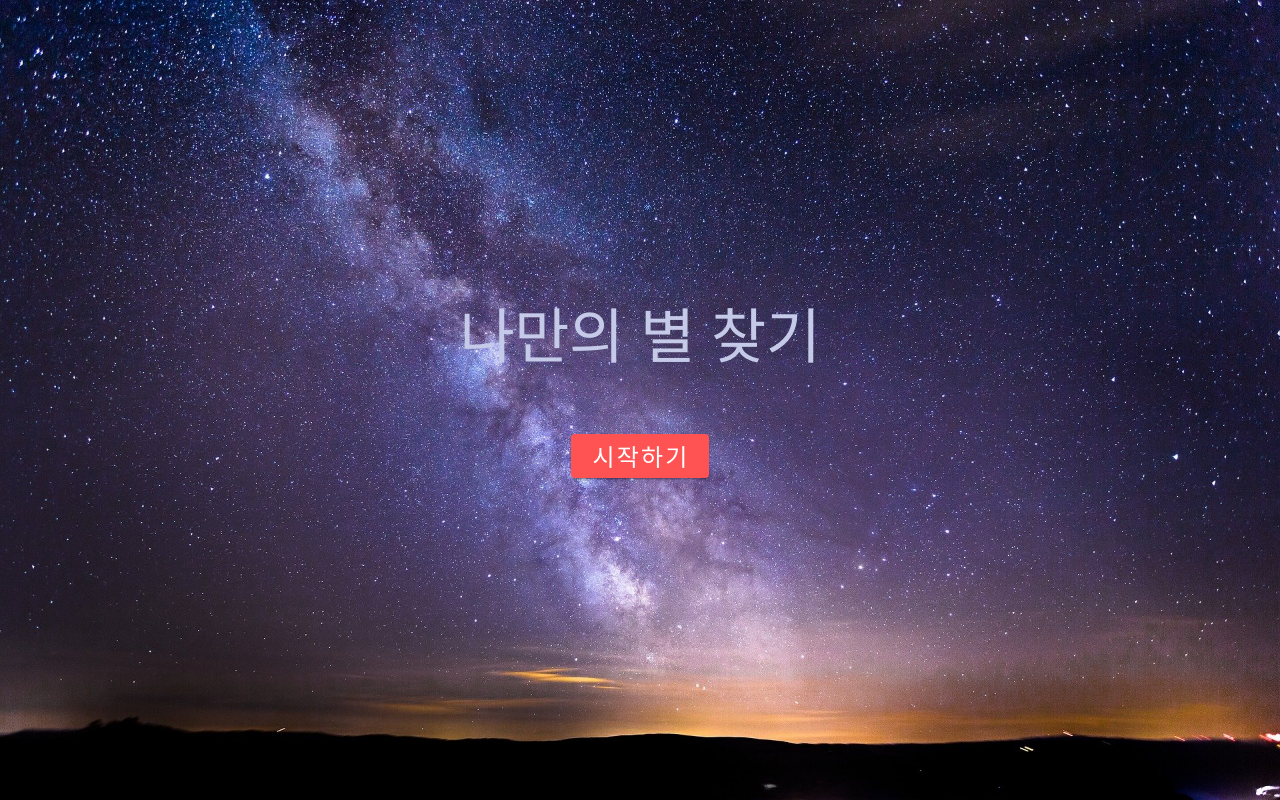
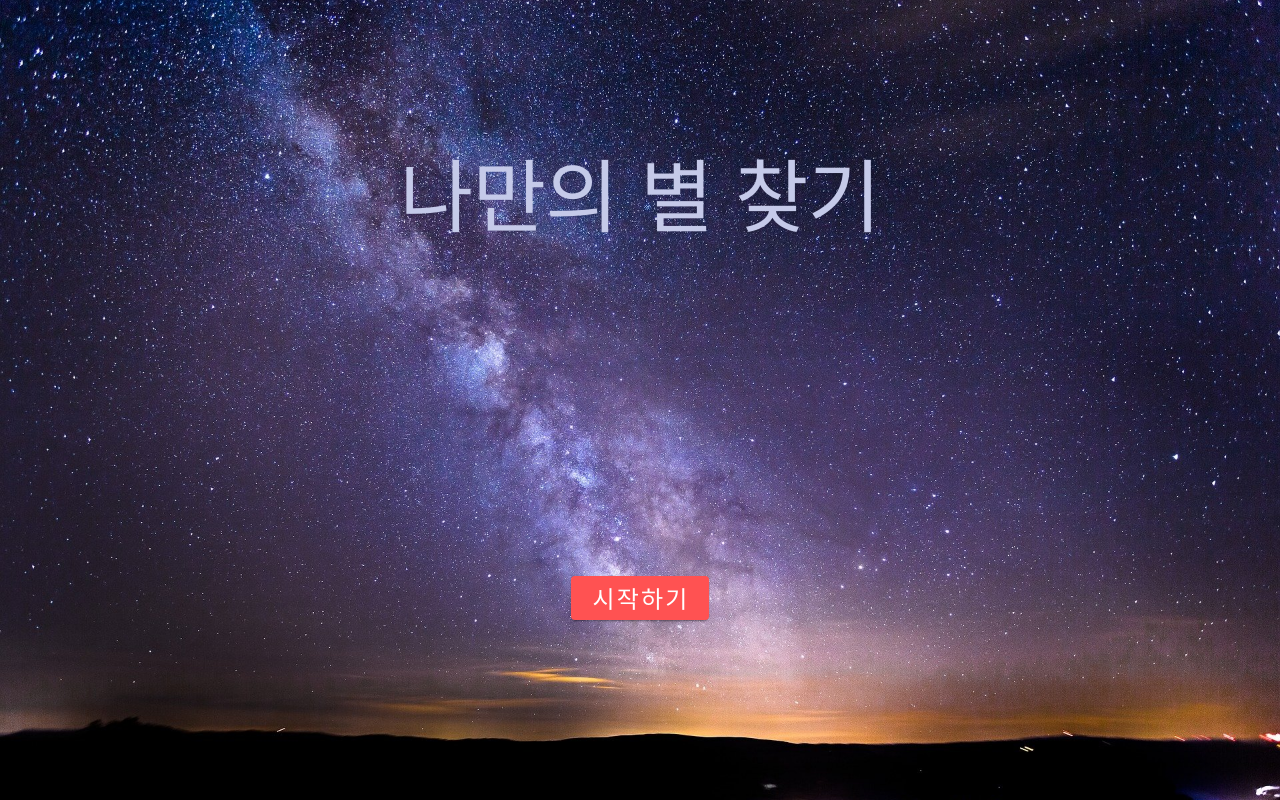
Before and after one commit to CRISPYTYPER/myStar, a Vue app: page / in a window 1280 px wide. Built offline with nearby package versions, Linux system fonts and the light colour scheme.

Commit message:
aligned the button at the end

```diff
--- a/src/components/Intro.vue
+++ b/src/components/Intro.vue
@@ -1,11 +1,13 @@
 <template>
   <v-container fill-height>
     <v-row class="text-center" align="center" justify="center">
-      <v-col cols="12" class="mb-4 mt-4">
+      <v-col cols="12" class="mb-4 mt-5">
         <h1 class="display-3 mb-3" id="title">
           나만의 별 찾기
         </h1>
       </v-col>
+    </v-row>
+    <v-row class="text-center" align="end" justify="center">
       <v-col cols="12" class="mb-4">
         <div class="my-3">
             <v-btn
@@ -27,6 +29,7 @@
   color: #C5CAE9;
   font-family: 'Nanum Pen Script', cursive !important;
   font-weight: 500;
+  font-size: 5rem !important;
  }
 #startBtn {
   font-family: 'Jua', sans-serif !important;
```
